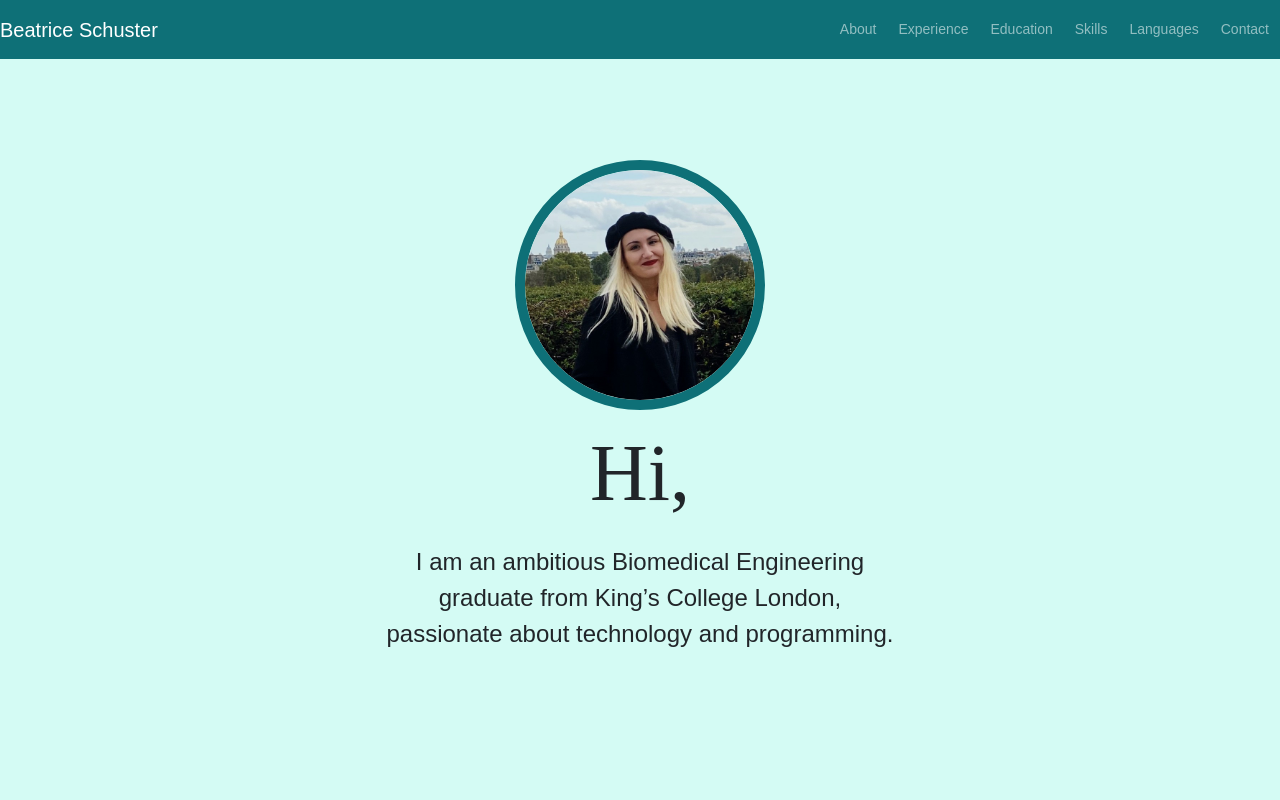
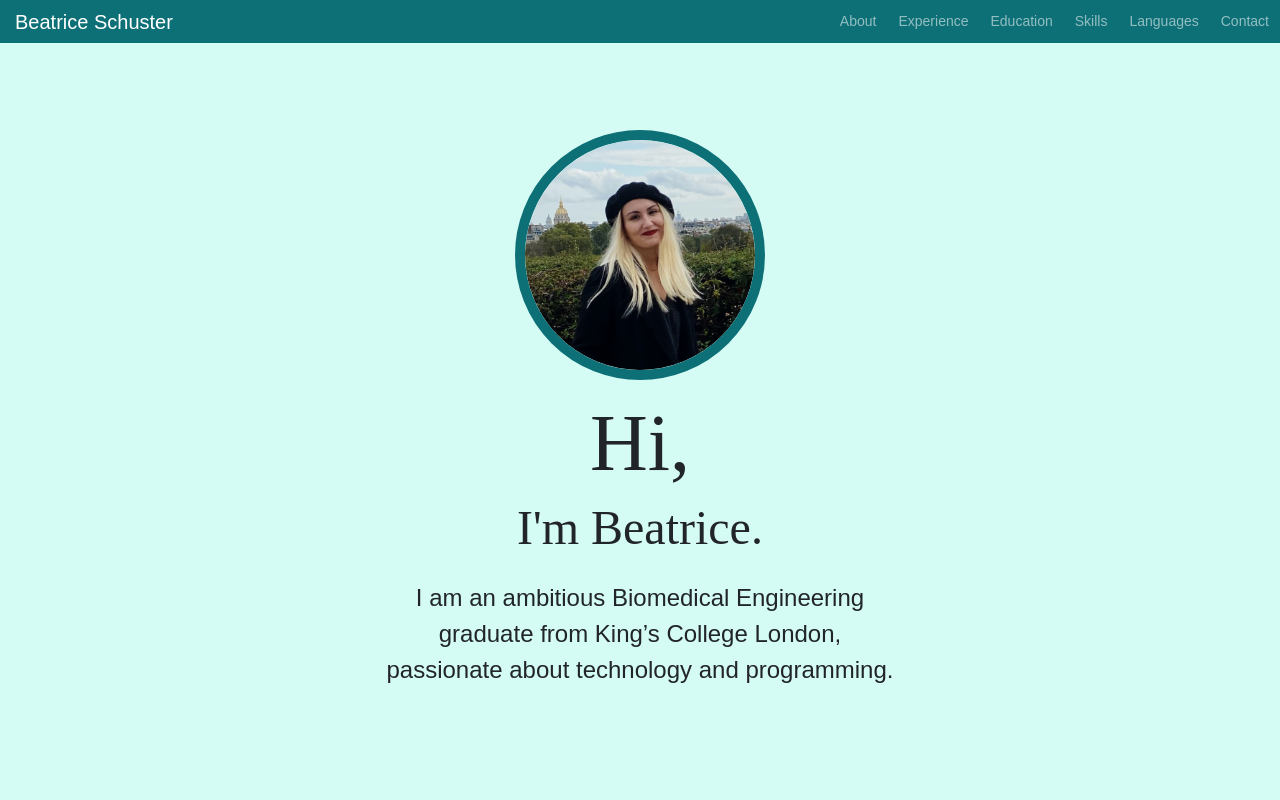
Before and after one commit to tbschuster/my-resume, a plain HTML site: page index.html in a window 1280 px wide. Shown: the top 800 px of the page. Drawn offline with nearby package versions, Linux system fonts and the light colour scheme.

Commit message:
fix navbar brand alignment

```diff
--- a/css/styles.css
+++ b/css/styles.css
@@ -57,7 +57,7 @@ i {
 /* =========== ABOUT ME CLASSES =========== */
 
 .about-me-container {
-  padding: 160px 0 0;
+  padding: 130px 0 0;
   margin: 0;
 }
 
@@ -323,7 +323,12 @@ i {
 
 /* =========== ABOUT ME IDS =========== */
 #greeting-header{
-  padding: 15px;
+  padding: 15px 15px 0;
+}
+
+#greeting-name{
+  padding: 0 15px 15px;
+  font-size: 3rem;
 }
 
 /* =========== EXPERIENCE IDS =========== */
--- a/index.html
+++ b/index.html
@@ -18,7 +18,7 @@
 <body>
   <section id="title">
     <!-- Nav Bar -->
-    <nav class="navbar fixed-top navbar-expand-lg navbar-dark" style="background-color: #0e7077;">
+    <nav class="navbar fixed-top navbar-expand-lg navbar-dark" style="background-color: #0e7077; padding: 0 0 0 15px">
       <a class="navbar-brand">Beatrice Schuster</a>
       <button class="navbar-toggler" type="button" data-bs-toggle="collapse" data-bs-target="#navbarSupportedContent" aria-controls="navbarSupportedContent" aria-expanded="false" aria-label="Toggle navigation">
           <span class="navbar-toggler-icon"></span>
@@ -62,7 +62,9 @@
     <div class="profile">
       <img class="profile-img" src="images/profile.png" alt="profile-img">
       <h2 id="greeting-header">Hi,</h2>
+      <h2 id="greeting-name">I'm Beatrice.</h2>
       <p class="intro-text col-lg-5 col-md-12 col-sm-11">I am an ambitious Biomedical Engineering graduate from King’s College London, passionate about technology and programming.</p>
+    </div>
   </div>
 
   <!-- Experience section -->
@@ -230,11 +232,11 @@
         <li>Visual Studio Code</li>
         <li>Microsoft Office</li>
         <li>Bootstrap</li>
+        <li>Problem Solving</li>
       </div>
 
       <div class="col-lg-3 col-md-6 col-sm-6 col-6">
         <!-- soft skills -->
-        <li>Problem Solving</li>
         <li>Critical Thinking</li>
         <li>Flexibility</li>
         <li>Adaptability</li>
```
